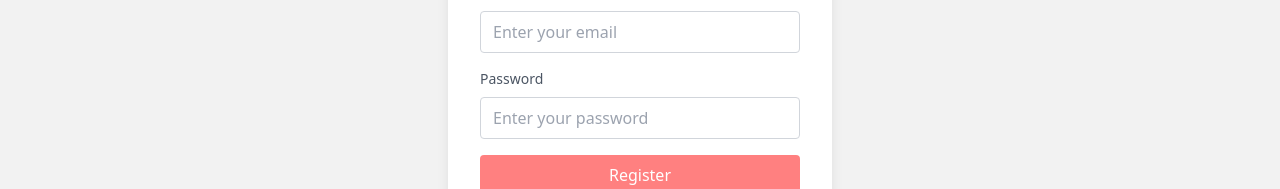
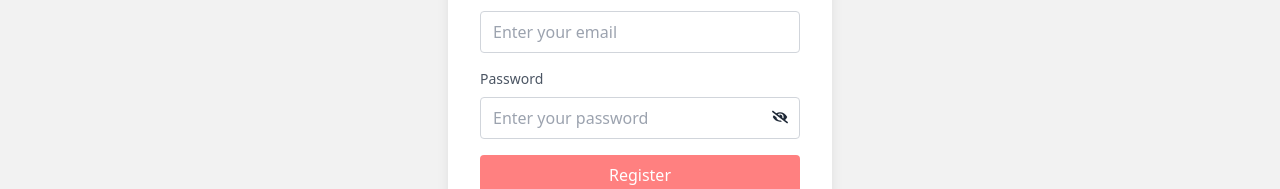
Before and after one commit to rakibwebdev23/baby-shop, a React (Vite) app: page /register in a window 1280 px wide. Shown: the part 339-528 px from the top of the page. Built offline with nearby package versions, Linux system fonts and the light colour scheme; no server answers.

Commit message:
registration and login password eye visible added

```diff
--- a/src/pages/Login/Login.jsx
+++ b/src/pages/Login/Login.jsx
@@ -3,6 +3,8 @@ import { useForm } from "react-hook-form";
 import Swal from "sweetalert2";
 import useAuth from "../../hooks/useAuth";
 import SocialSign from "../../components/SocialSign/SocialSign";
+import { useState } from "react";
+import { FaEye, FaEyeSlash } from "react-icons/fa";
 
 const Login = () => {
     const { register, handleSubmit, formState: { errors }, reset } = useForm();
@@ -10,17 +12,17 @@ const Login = () => {
     const navigate = useNavigate();
     const location = useLocation();
     const from = location.state?.from?.pathname || "/";
+    const [showPassword, setShowPassword] = useState(false);
 
     const onSubmit = data => {
         const email = data.email;
         const password = data.password;
         signInUser(email, password)
             .then(result => {
-                const user = result.user;
                 reset();
                 Swal.fire({
                     title: "Good job !",
-                    text: "You you have successfully login !",
+                    text: "You have successfully logged in!",
                     icon: "success",
                 });
                 navigate(from, { replace: true });
@@ -40,7 +42,6 @@ const Login = () => {
                             Email
                         </label>
                         <input
-                            name="email"
                             type="email"
                             placeholder="Enter your email"
                             className="w-full px-3 py-2 border border-gray-300 rounded focus:outline-none"
@@ -48,18 +49,22 @@ const Login = () => {
                         />
                         {errors.email && <span className="text-red-600 text-sm">{errors.email.message}</span>}
                     </div>
-
-                    <div className="form-control">
+                    <div className="form-control relative">
                         <label className="block text-gray-600 text-sm font-medium mb-2">
                             Password
                         </label>
                         <input
-                            name="password"
-                            type="password"
+                            type={showPassword ? "text" : "password"}
                             placeholder="Enter your password"
                             className="w-full px-3 py-2 border border-gray-300 rounded focus:outline-none"
                             {...register("password", { required: "Password is required" })}
                         />
+                        <span
+                            className="absolute right-3 top-10 cursor-pointer text-gray-600"
+                            onClick={() => setShowPassword(!showPassword)}
+                        >
+                            {showPassword ? <FaEye /> : <FaEyeSlash />}
+                        </span>
                         {errors.password && <span className="text-red-600 text-sm">{errors.password.message}</span>}
                     </div>
 
--- a/src/pages/Register/Register.jsx
+++ b/src/pages/Register/Register.jsx
@@ -1,29 +1,32 @@
-import { Link, useNavigate } from "react-router-dom";
+import { useState } from "react";
+import { useNavigate } from "react-router-dom";
 import { useForm } from "react-hook-form";
 import Swal from "sweetalert2";
 import useAxiosPublic from "../../hooks/useAxiosPublic";
 import useAuth from "../../hooks/useAuth";
 import SocialSign from "../../components/SocialSign/SocialSign";
+import { FaEye, FaEyeSlash } from "react-icons/fa";
+
 const Register = () => {
-
     const { createUser, updateUserProfile } = useAuth();
     const { register, handleSubmit, formState: { errors }, reset } = useForm();
     const navigate = useNavigate();
     const axiosPublic = useAxiosPublic();
+    const [showPassword, setShowPassword] = useState(false);
 
-    const onSubmit = data => {
+    const onSubmit = (data) => {
         createUser(data.email, data.password)
-            .then(result => {
+            .then((result) => {
                 const loggedUser = result.user;
                 updateUserProfile(data.name, data.photoURL)
                     .then(() => {
                         const userInfo = {
                             name: loggedUser.displayName,
-                            email: loggedUser.email
+                            email: loggedUser.email,
                         };
 
-                        axiosPublic.post('/users', userInfo)
-                            .then(res => {
+                        axiosPublic.post("/users", userInfo)
+                            .then((res) => {
                                 if (res.data.insertedId) {
                                     reset();
                                     Swal.fire({
@@ -35,9 +38,9 @@ const Register = () => {
                                 }
                             });
                     })
-                    .catch(error => console.log(error));
+                    .catch((error) => console.log(error));
             })
-            .catch(error => console.log(error));
+            .catch((error) => console.log(error));
     };
 
     return (
@@ -73,13 +76,13 @@ const Register = () => {
                             {errors.email && <span className="text-red-600 text-sm">{errors.email.message}</span>}
                         </div>
 
-                        <div className="form-control">
+                        <div className="form-control relative">
                             <label className="block text-gray-600 text-sm font-medium mb-2">
                                 Password
                             </label>
                             <input
                                 name="password"
-                                type="password"
+                                type={showPassword ? "text" : "password"}
                                 placeholder="Enter your password"
                                 className="w-full px-3 py-2 border border-gray-300 rounded focus:outline-none"
                                 {...register("password", {
@@ -88,10 +91,16 @@ const Register = () => {
                                     maxLength: { value: 20, message: "Password must be less than 20 characters" },
                                     pattern: {
                                         value: /(?=.*[A-Z])(?=.*[!@#$&*])(?=.*[0-9])(?=.*[a-z])/,
-                                        message: "Password must have one Uppercase, one Lowercase, and one Special character"
-                                    }
+                                        message: "Password must have one Uppercase, one Lowercase, and one Special character",
+                                    },
                                 })}
                             />
+                            <span
+                                className="absolute right-3 top-10 cursor-pointer"
+                                onClick={() => setShowPassword(!showPassword)}
+                            >
+                                {showPassword ? <FaEye/>  : <FaEyeSlash/>}
+                            </span>
                             {errors.password && <span className="text-red-600 text-sm">{errors.password.message}</span>}
                         </div>
 
```
